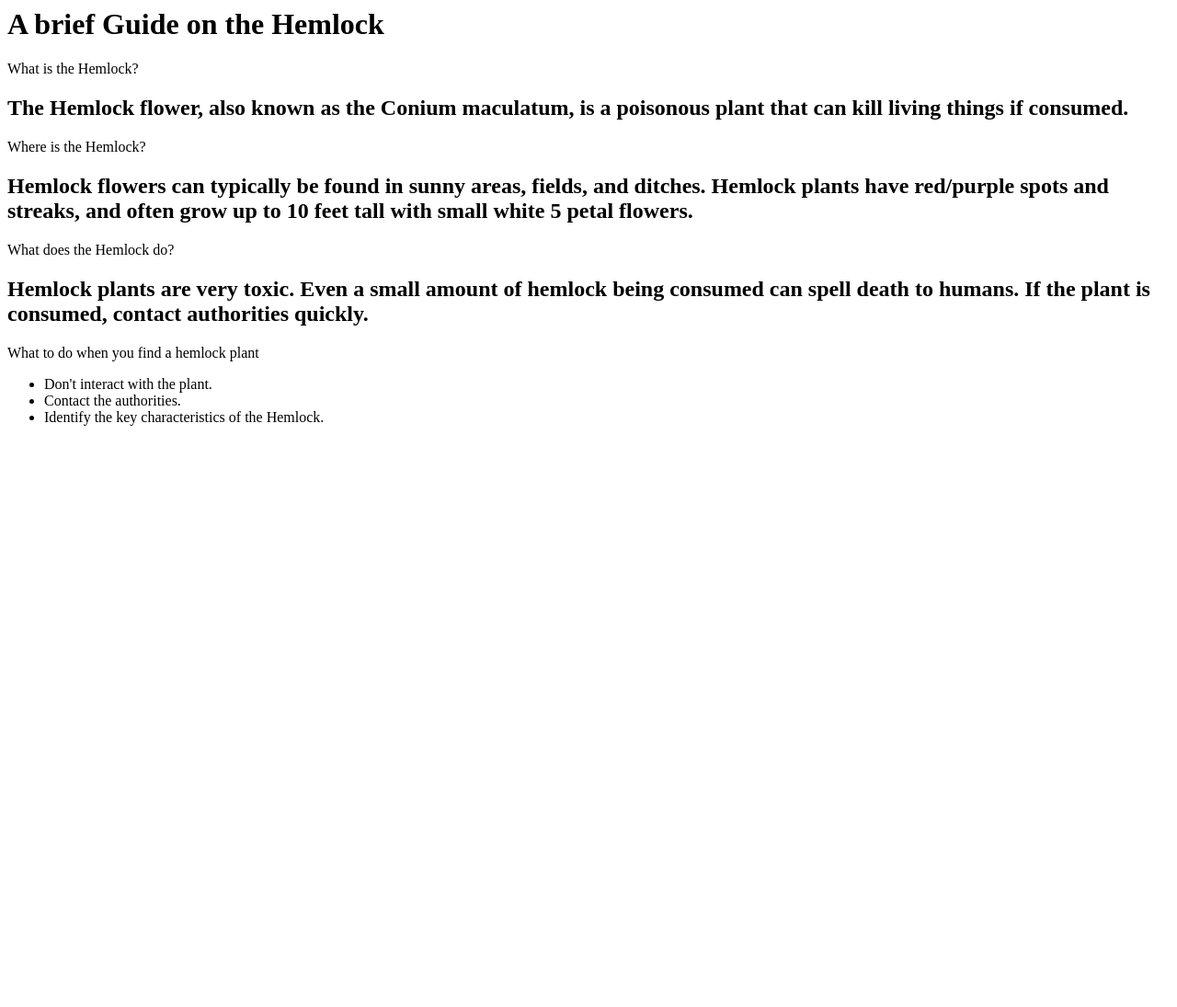
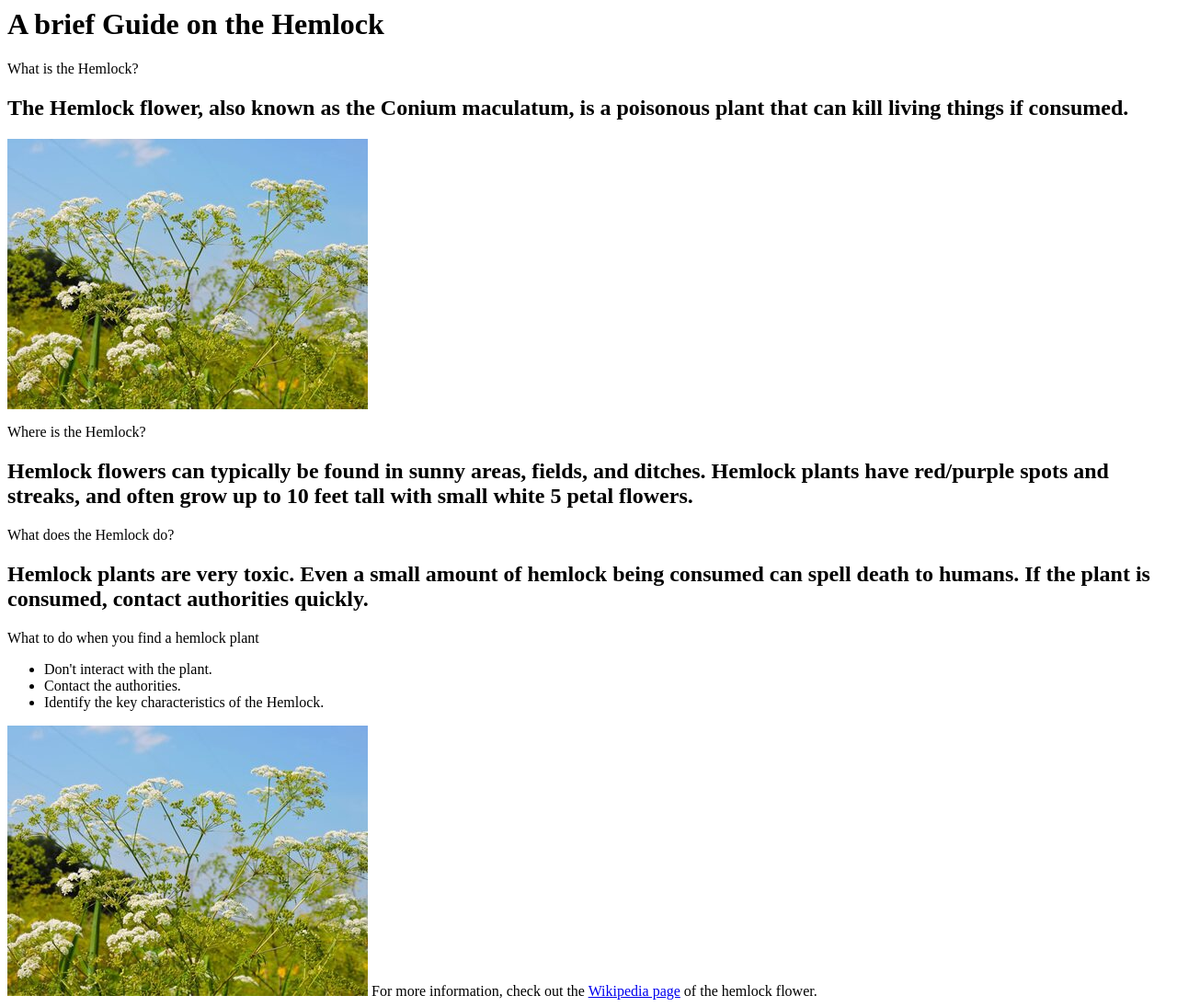
Before and after one commit to winterguy123/lab4, a plain HTML site: page index.html in a window 1280 px wide. Shown: the whole page at 92% size. Before the commit the page ends 800 px from the top, so only its background shows below. Drawn offline with Linux system fonts and the light colour scheme.

Commit message:
Update index.html

```diff
--- a/index.html
+++ b/index.html
@@ -7,7 +7,7 @@
       <h1>A brief Guide on the Hemlock</h1>
       <p>What is the Hemlock?</p>
       <h2>The Hemlock flower, also known as the Conium maculatum, is a poisonous plant that can kill living things if consumed.</h2>
-
+      <img src="https://github.com/winterguy123/lab4/blob/main/oie_1951612FS5xG9r.jpg?raw=true">
        <p>Where is the Hemlock?</p>
       <h2>Hemlock flowers can typically be found in sunny areas, fields, and ditches. Hemlock plants have red/purple spots and streaks, and often grow up to 10 feet tall with small white 5 petal flowers.</h2>
 
@@ -20,7 +20,7 @@
        <li>Contact the authorities.</li>
        <li>Identify the key characteristics of the Hemlock.</li>
       </ul>
-
-
+      <img src="https://github.com/winterguy123/lab4/blob/main/oie_1951612FS5xG9r.jpg?raw=true">
+      For more information, check out the <a href="https://en.wikipedia.org/wiki/Conium_maculatum">Wikipedia page</a> of the hemlock flower.
     </body>
 </html>
```
